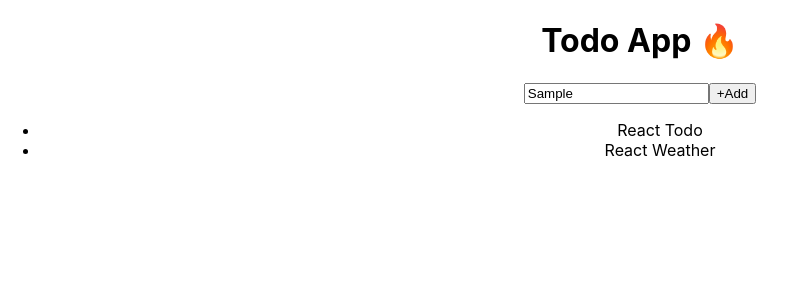
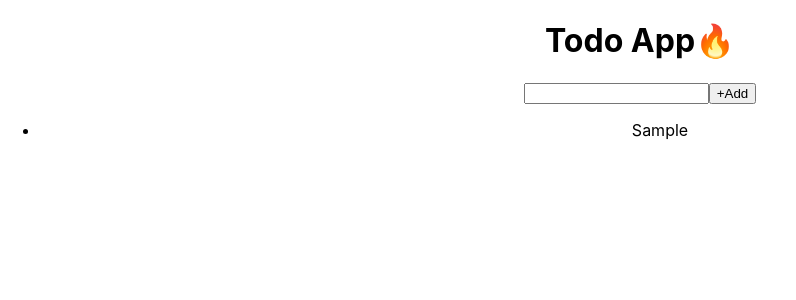
Before and after one commit to sakilk130/react-firebase-todo-app, a React (Create React App) app: page / in a window 1280 px wide. Both pictures are taken after typing "Sample" into the empty fields and a click on the button "+Add". Shown: the top 300 px of the page, without its empty margins (0-796 px from the left). Built offline with nearby package versions, Linux system fonts and the light colour scheme.

Commit message:
add todo into todos and display

```diff
--- a/public/index.html
+++ b/public/index.html
@@ -24,7 +24,7 @@
       work correctly both with client-side routing and a non-root public URL.
       Learn how to configure a non-root public URL by running `npm run build`.
     -->
-    <title>React App</title>
+    <title>Todo App🔥</title>
   </head>
   <body>
     <noscript>You need to enable JavaScript to run this app.</noscript>
--- a/src/App.js
+++ b/src/App.js
@@ -1,18 +1,11 @@
 import React from 'react';
 import './App.css';
+import Todo from './components/Todo';
 
 function App() {
   return (
     <div className="App">
-      <h1>Todo App 🔥</h1>
-
-      <input />
-      <button>+Add</button>
-
-      <ul>
-        <li>React Todo</li>
-        <li>React Weather</li>
-      </ul>
+      <Todo />
     </div>
   );
 }
--- /dev/null
+++ b/src/components/Todo.jsx
@@ -0,0 +1,36 @@
+import React, { useState } from 'react';
+
+function Todo() {
+  const [input, setInput] = useState('');
+  const [todos, setTodos] = useState([]);
+
+  const handleChange = (e) => {
+    setInput(e.target.value);
+    // console.log(input);
+  };
+
+  const addTodos = (e) => {
+    // console.log('object');
+    e.preventDefault();
+    setTodos([...todos, input]);
+    setInput('');
+  };
+  return (
+    <div>
+      <h1>Todo App🔥</h1>
+      <form action="">
+        <input type="text" value={input} onChange={handleChange} />
+        <button onClick={addTodos} type="submit">
+          +Add
+        </button>
+      </form>
+      <ul>
+        {todos.map((todo) => (
+          <li key={todo}>{todo}</li>
+        ))}
+      </ul>
+    </div>
+  );
+}
+
+export default Todo;
```
